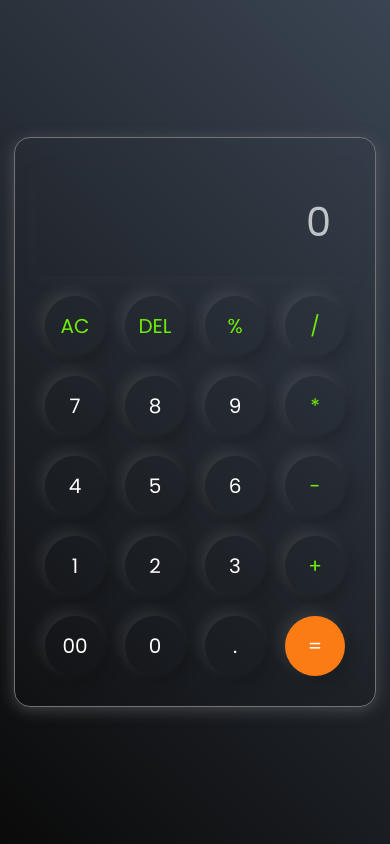
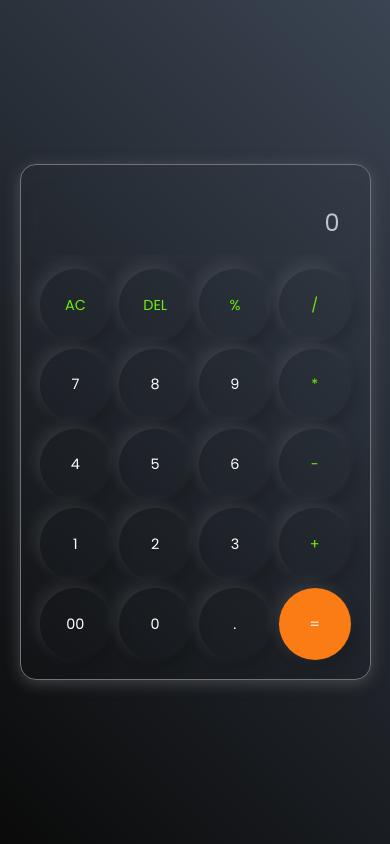
Before and after one commit to KhushiGupta19826/SCT_WD_2, a plain HTML site: page index.html in a window 390 px wide. Drawn offline with Linux system fonts and the light colour scheme.

Commit message:
[Feature]: The web app is now responsive

```diff
--- a/style.css
+++ b/style.css
@@ -22,18 +22,22 @@ body {
     border-radius: 16px;
     background: transparent;
     box-shadow: 0px 3px 15px rgba(113, 115, 119, 0.5);
+    width: 90vw;         /* scales with screen */
+    max-width: 400px;    /* limit size on big screens */
 }
 
 .calculator input {
-    width: 320px;
+    width: 100%;         /* full width of calculator */
     border: none;
-    padding: 24px;
+    padding: 20px;
     margin: 10px 0;
     background: transparent;
     box-shadow: 0px 3px 15px rgba(84, 84, 84, 0.1);
-    font-size: 40px;
+    font-size: 2rem;     /* flexible font size */
     text-align: right;
     color: #fff;
+    overflow-x: auto;    /* scroll if numbers get too long */
+    white-space: nowrap; /* keep numbers in one line */
 }
 
 input::placeholder {
@@ -43,23 +47,24 @@ input::placeholder {
 .calculator div {
     display: flex;
     justify-content: center;
+    flex-wrap: wrap; /* allows wrapping on small screens */
 }
 
 button {
     border: none;
-    width: 60px;
-    height: 60px;
-    margin: 10px;
+    flex: 1 1 20%;     /* buttons take up space evenly */
+    max-width: 80px;   /* keep them from being too big */
+    aspect-ratio: 1/1; /* keep square shape */
+    margin: 5px;
     border-radius: 50%;
     background: transparent;
     color: #fff;
-    font-size: 20px;
+    font-size: 1.2rem;
     box-shadow: -5px -5px 15px rgba(255, 255, 255, 0.1),
                 5px 5px 15px rgba(0, 0, 0, 0.2);
     cursor: pointer;
     transition: all 0.2s ease-in-out;
 }
-
 
 button:hover {
     background: rgba(255, 255, 255, 0.1);
@@ -72,18 +77,32 @@ button:active {
                 inset 5px 5px 10px rgba(0, 0, 0, 0.2);
 }
 
-/* Highlight operators */
-/* button:nth-child(4),
-button:nth-child(8),
-button:nth-child(12),
-button:nth-child(16),
-button:nth-child(20) {
-    background: #fb7c14;
-    color: #fff; */
-/* } */
-.equalBtn{
+.equalBtn {
     background-color: #fb7c14;
+    color: #fff;
 }
-.operator{
+
+.operator {
     color: #6dee0a;
 }
+
+/* Responsive tweaks */
+@media (max-width: 600px) {
+    .calculator input {
+        font-size: 1.5rem;
+        padding: 15px;
+    }
+    button {
+        font-size: 1rem;
+    }
+}
+
+@media (max-width: 400px) {
+    .calculator {
+        padding: 15px;
+    }
+    button {
+        font-size: 0.9rem;
+        margin: 4px;
+    }
+}
```
